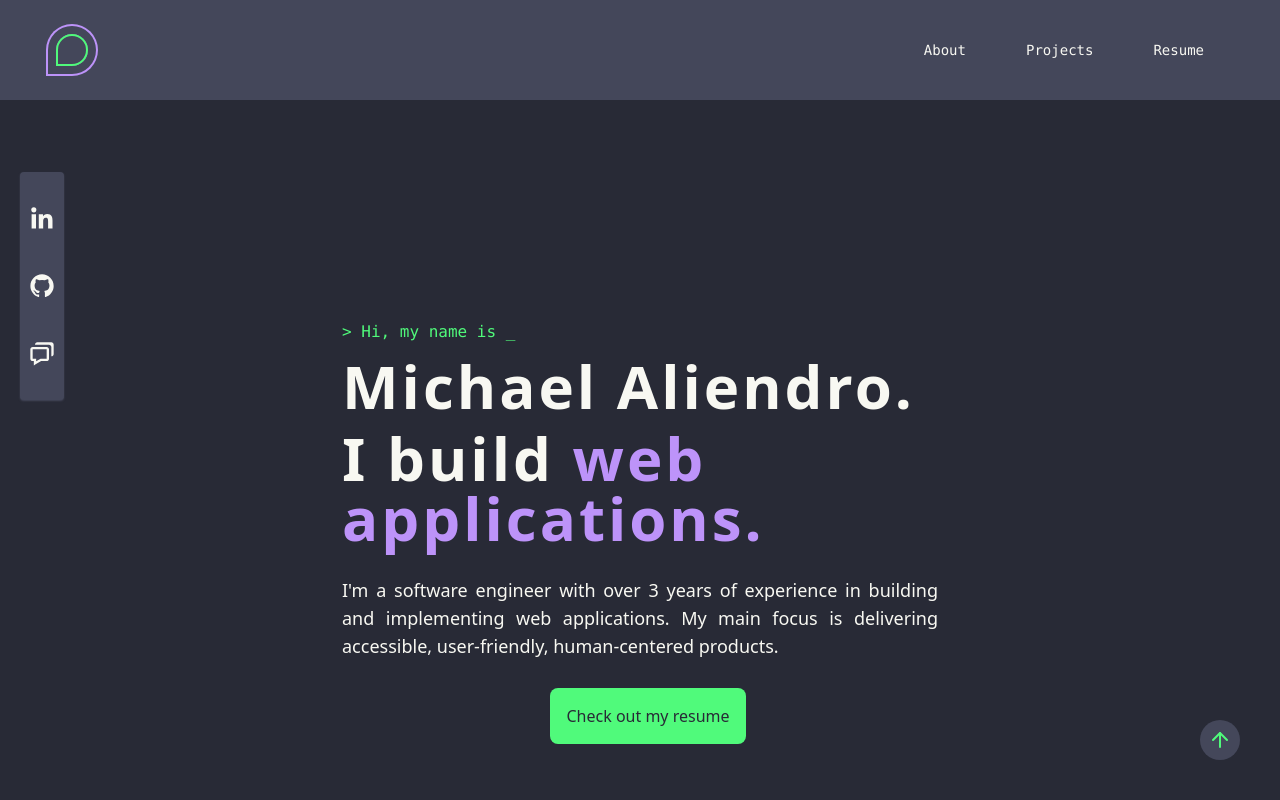
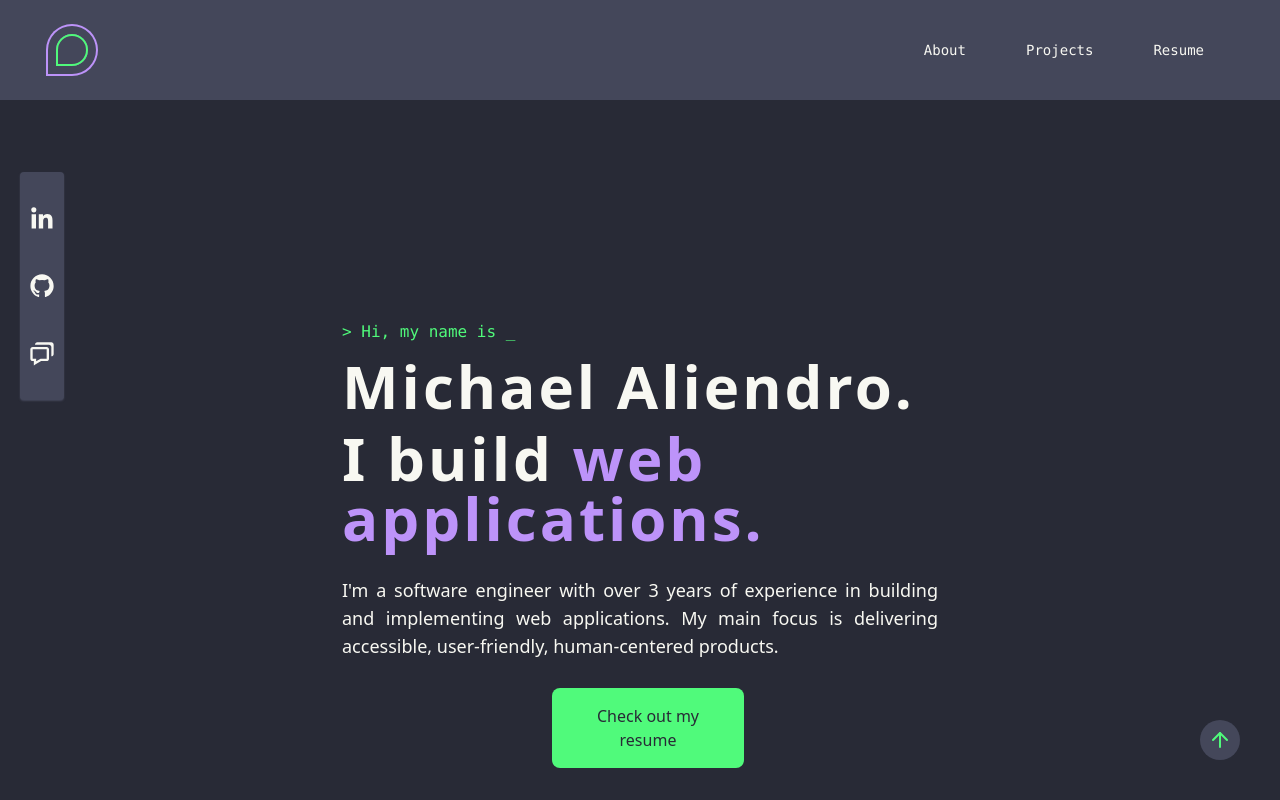
Before and after one commit to aliendro/portfolio, a React (Vite) app: page / in a window 1280 px wide. Shown: the top 800 px of the page. Built offline with nearby package versions, Linux system fonts and the light colour scheme.

Commit message:
Add: replace native button for styled button

```diff
--- a/src/components/hero/Hero.tsx
+++ b/src/components/hero/Hero.tsx
@@ -1,3 +1,5 @@
+import Button from 'components/Button';
+
 const styles = {
   section: 'grid md:grid-cols-[1fr_2fr_1fr] gap-3 text-foreground h-100 cursor-default',
   heading: 'pl-4 font-mono text-green md:col-start-2',
@@ -21,9 +23,7 @@ export default function Hero() {
         products.
       </h4>
       <div className="pl-4 md:col-start-2 text-center">
-        <button type="button" className={styles.button}>
-          Check out my resume
-        </button>
+        <Button color="bg-green" large text="Check out my resume" url="#" />
       </div>
     </section>
   );
```
